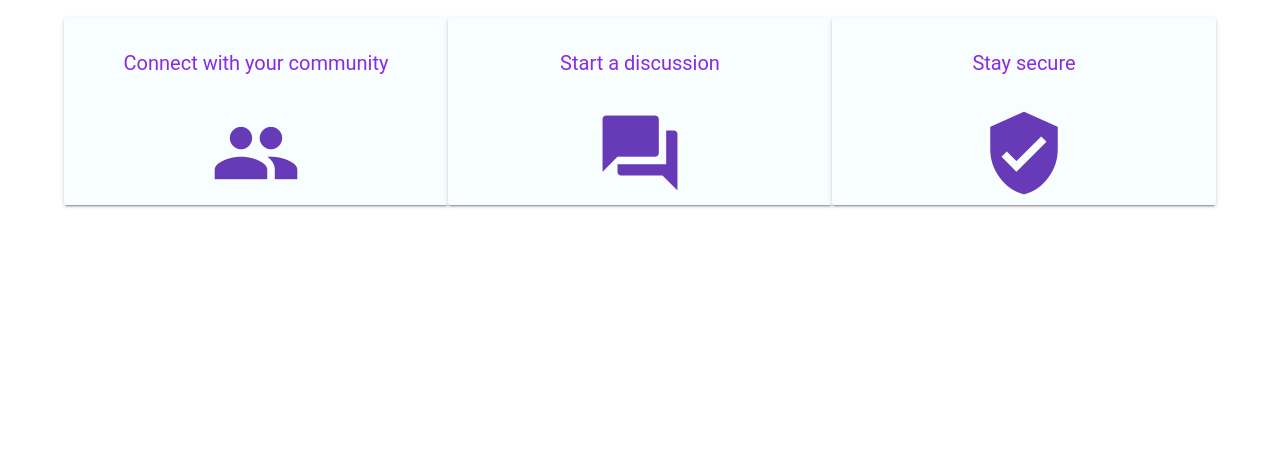
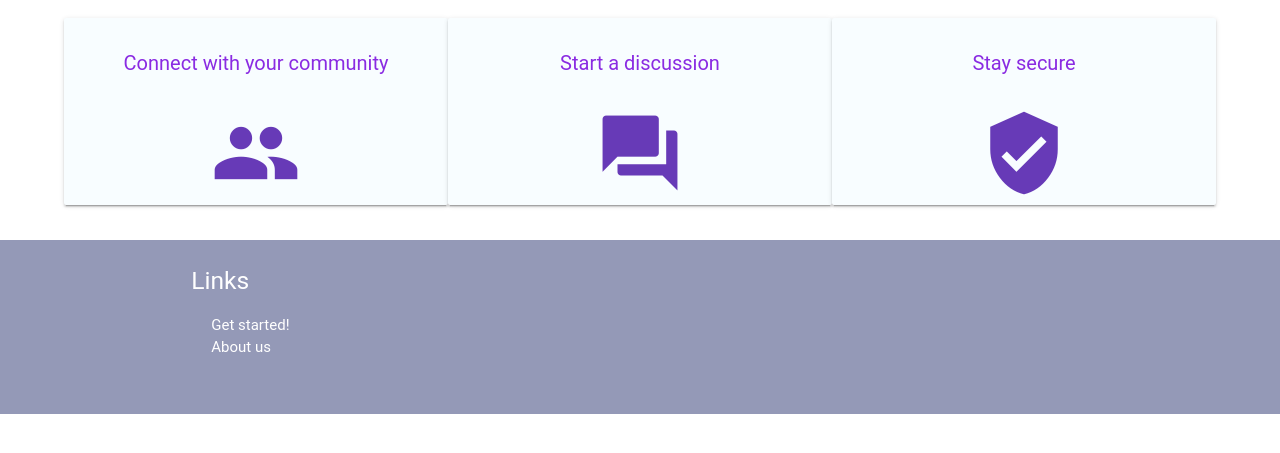
Before and after one commit to RusherRG/SocGroups, a PHP site: page /templates/index.html in a window 1280 px wide. Shown: the part 327-780 px from the top of the page. Run offline with PHP 8.4, Linux system fonts and the light colour scheme; some libraries are stand-ins or nearby versions; some web fonts are replaced.

Commit message:
Added footer

```diff
--- a/static/styles/index.css
+++ b/static/styles/index.css
@@ -23,3 +23,17 @@ p.promotext{
     background-image: linear-gradient(to bottom right, #140078 ,#8559da);
     color: white;
 }
+
+.page-footer{
+    background-color: #9499b7;
+    padding: 1em;
+}
+
+.page-footer ul{
+    margin: 20px;
+}
+
+.page-footer a{
+    color: white;
+    text-decoration: none;
+}
--- a/templates/index.html
+++ b/templates/index.html
@@ -13,8 +13,7 @@
 </head>
 
 <body>
-
-    <main>
+    <header>
         <div class="headcard">
             <!-- <nav>
                         <div class="blue nav-wrapper z-depth-1"
@@ -41,9 +40,13 @@
                     management application that brings communities closer and aids home security</p>
             </div>
         </div>
+    </header>
+
+    <main>
+
         <div style="margin-left:5%; margin-right:5%;">
             <center>
-                <div class="row">
+                <div class="row" style="display:flex">
                     <div class="promocard card col s4 ">
                         <p class="promotext">Connect with your community</p>
                         <i class="large material-icons deep-purple-text ">people</i>
@@ -59,8 +62,22 @@
                 </div>
             </center>
         </div>
+    </main>
+    <footer>
+        <div class="page-footer">
+            <div class="container">
+                <div class="row">
+                    <h5 class="white-text">Links</h5>
+                    <ul>
+                        <li class="white-text"><a href='login.html'>Get started!</a></li>
+                        <li class="white-text"><a href='login.html'>About us</a></li>
+                    </ul>
+                    <p></p>
+                </div>
+            </div>
+        </div>
+    </footer>
 
-    </main>
 
     <script type="text/javascript" src="https://cdnjs.cloudflare.com/ajax/libs/jquery/2.2.1/jquery.min.js"></script>
     <script type="text/javascript"
```
Lines whose indentation alone changed are shown as unchanged.
